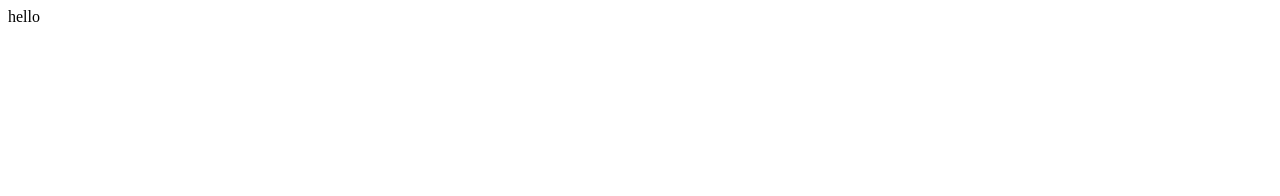
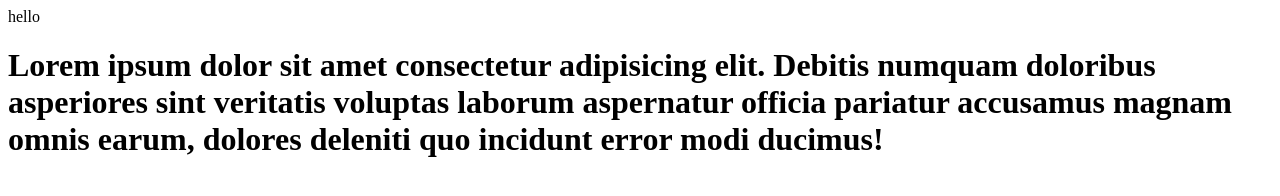
Before and after one commit to gautam-rishiraj/projects, a plain HTML site: page newProject/index.html in a window 1280 px wide. Drawn offline with Linux system fonts and the light colour scheme.

Commit message:
add content

```diff
--- a/newProject/index.html
+++ b/newProject/index.html
@@ -7,5 +7,7 @@
 </head>
 <body>
     hello
+    <h1>Lorem ipsum dolor sit amet consectetur adipisicing elit. Debitis numquam doloribus asperiores sint veritatis voluptas laborum aspernatur officia
+        pariatur accusamus magnam omnis earum, dolores deleniti quo incidunt error modi ducimus!</h1>
 </body>
 </html>
```
